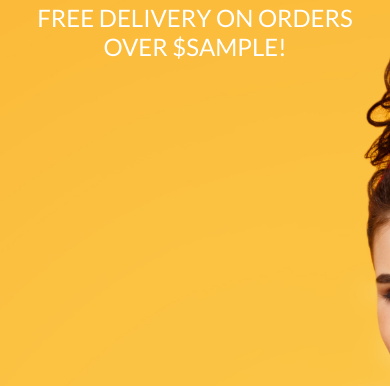
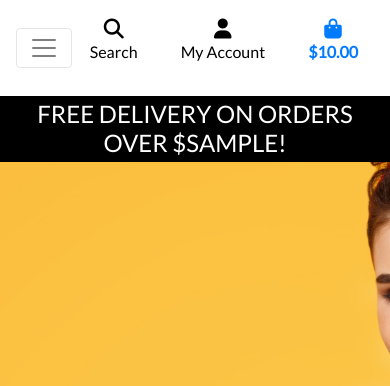
Before and after one commit to JakeCun/boutique_ado, a Django app: template templates/base.html in a window 390 px wide. Shown: the top 386 px of the page. Run offline with Django 5.2, Linux system fonts and the light colour scheme; the template is opened without the code that fills it: most values are stand-ins (such as "Sample title", 1, 10 or a date in 2020); some libraries are stand-ins or nearby versions.

Commit message:
Add mobile header and main nav bar

```diff
--- a/static/css/base.css
+++ b/static/css/base.css
@@ -56,6 +56,11 @@ body {
     border: 1px solid black !important;
 }
 
+.bg-black {
+    background: #000 !important;
+}
+
+
 /* -------------------------------- Media Queries */
 
 /* Slightly larger container on xl screens */
--- a/templates/base.html
+++ b/templates/base.html
@@ -14,7 +14,7 @@
     {% endblock %}
 
     {% block corecss %}
-        <link rel="stylesheet" href="https://cdn.jsdelivr.net/npm/bootstrap@4.6.2/dist/css/bootstrap.min.css" integrity="sha384-xOolHFLEh07PJGoPkLv1IbcEPTNtaed2xpHsD9ESMhqIYd0nLMwNLD69Npy4HI+N" crossorigin="anonymous">
+        <link rel="stylesheet" href="https://stackpath.bootstrapcdn.com/bootstrap/4.4.1/css/bootstrap.min.css" integrity="sha384-Vkoo8x4CGsO3+Hhxv8T/Q5PaXtkKtu6ug5TOeNV6gBiFeWPGFN9MuhOf23Q9Ifjh" crossorigin="anonymous">
         <link rel="stylesheet" href="https://fonts.googleapis.com/css?family=Lato&display=swap">
         <link rel="stylesheet" href="{% static 'css/base.css' %}">
     {% endblock %}
@@ -24,16 +24,15 @@
 
     {% block corejs %}
         <script src="https://kit.fontawesome.com/34a6ddd7bb.js" crossorigin="anonymous"></script>
-        <script src="https://cdn.jsdelivr.net/npm/jquery@3.5.1/dist/jquery.min.js" integrity="sha256-9/aliU8dGd2tb6OSsuzixeV4y/faTqgFtohetphbbj0=" crossorigin="anonymous"></script>
+        <script src="https://code.jquery.com/jquery-3.4.1.slim.min.js" integrity="sha384-J6qa4849blE2+poT4WnyKhv5vZF5SrPo0iEjwBvKU7imGFAV0wwj1yYfoRSJoZ+n" crossorigin="anonymous"></script>
         <script src="https://cdn.jsdelivr.net/npm/popper.js@1.16.0/dist/umd/popper.min.js" integrity="sha384-Q6E9RHvbIyZFJoft+2mJbHaEWldlvI9IOYy5n3zV9zzTtmI3UksdQRVvoxMfooAo" crossorigin="anonymous"></script>
-        <script src="https://cdn.jsdelivr.net/npm/bootstrap@4.4.1/dist/js/bootstrap.min.js" integrity="sha384-wfSDF2E50Y2D1uUdj0O3uMBJnjuUD4Ih7YwaYd1iqfktj0Uod8GCExl3Og8ifwB6" crossorigin="anonymous"></script>
+        <script src="https://stackpath.bootstrapcdn.com/bootstrap/4.4.1/js/bootstrap.min.js" integrity="sha384-wfSDF2E50Y2D1uUdj0O3uMBJnjuUD4Ih7YwaYd1iqfktj0Uod8GCExl3Og8ifwB6" crossorigin="anonymous"></script>
     {% endblock %}
 
     {% block extra_js %}
     {% endblock %}
 
-
-    <title>Boutique Ado{% block extra_title %}{% endblock %}</title>
+    <title>Boutique Ado {% block extra_title %}{% endblock %}</title>
   </head>
   <body>
     <header class="container-fluid fixed-top">
@@ -50,7 +49,7 @@
                         <div class="input-group-append">
                             <button class="form-control btn btn-black border border-black rounded-0" type="submit">
                                 <span class="icon">
-                                    <i class="fas fa-search"></i>
+                                    <i class="fa-solid fa-magnifying-glass"></i>
                                 </span>
                             </button>
                         </div>
@@ -62,7 +61,7 @@
                     <li class="list-inline-item dropdown">
                         <a class="text-black nav-link" href="#" id="user-options" data-toggle="dropdown" aria-haspopup="true" aria-expanded="false">
                             <div class="text-center">
-                                <div><i class="fas fa-user fa-lg"></i></div>
+                                <div><i class="fa-solid fa-user"></i></div>
                                 <p class="my-0">My Account</p>
                             </div>
                         </a>
@@ -96,12 +95,22 @@
                 </ul>
             </div>
         </div>
+        <div class="row bg-white">
+            <nav class="navbar navbar-expand-lg navbar-light w-100">
+                <button class="navbar-toggler" type="button" data-toggle="collapse" data-target="#main-nav" aria-controls="main-nav" aria-expanded="false" aria-label="Toggle navigation">
+                    <span class="navbar-toggler-icon"></span>
+                </button>
+                {% include 'includes/mobile-top-header.html' %}
+                {% include 'includes/main-nav.html' %}
+            </nav>
+        </div>
         <div id="delivery-banner" class="row text-center">
             <div class="col bg-black text-white">
                 <h4 class="logo-font my-1">Free delivery on orders over ${{ free_shipping_threshold }}!</h4>
             </div>
         </div>
     </header>
+
     {% if messages %}
         <div class="message-container"></div>
     {% endif %}
@@ -109,12 +118,12 @@
     {% block page_header %}
     {% endblock %}
 
-
     {% block content %}
     {% endblock %}
 
     {% block postloadjs %}
     {% endblock %}
 
+
   </body>
 </html>
--- /dev/null
+++ b/templates/includes/main-nav.html
@@ -0,0 +1,54 @@
+<div class="collapse navbar-collapse" id="main-nav">
+    <ul class="navbar-nav w-auto mx-auto">
+        <!-- All Products Dropdown -->
+        <li class="nav-item dropdown">
+            <a class="logo-font font-weight-bold nav-link text-black mr-5" href="#" id="all-products-link" data-toggle="dropdown" aria-haspopup="true" aria-expanded="false">
+                All Products
+            </a>
+            <div class="dropdown-menu border-0" aria-labelledby="all-products-link" style="left: 50%; transform: translateX(-50%); right: auto;">
+                <a href="" class="dropdown-item">By Price</a>
+                <a href="" class="dropdown-item">By Rating</a>
+                <a href="" class="dropdown-item">By Category</a>
+                <a href="" class="dropdown-item">All Products</a>
+            </div>
+        </li>
+
+        <!-- Clothing Dropdown -->
+        <li class="nav-item dropdown">
+            <a class="logo-font font-weight-bold nav-link text-black mr-5" href="#" id="clothing-link" data-toggle="dropdown" aria-haspopup="true" aria-expanded="false">
+                Clothing
+            </a>
+            <div class="dropdown-menu border-0" aria-labelledby="clothing-link" style="left: 50%; transform: translateX(-50%); right: auto;">
+                <a href="" class="dropdown-item">Activewear &amp; Essentials</a>
+                <a href="" class="dropdown-item">Jeans</a>
+                <a href="" class="dropdown-item">Shirts</a>
+                <a href="" class="dropdown-item">All Clothing</a>
+            </div>
+        </li>
+
+        <!-- Homeware Dropdown -->
+        <li class="nav-item dropdown">
+            <a class="logo-font font-weight-bold nav-link text-black mr-5" href="#" id="homeware-link" data-toggle="dropdown" aria-haspopup="true" aria-expanded="false">
+                Homeware
+            </a>
+            <div class="dropdown-menu border-0" aria-labelledby="homeware-link" style="left: 50%; transform: translateX(-50%); right: auto;">
+                <a href="" class="dropdown-item">Bed &amp; Bath</a>
+                <a href="" class="dropdown-item">Kitchen &amp; Dining</a>
+                <a href="" class="dropdown-item">All Homeware</a>
+            </div>
+        </li>
+
+        <!-- Special Offers Dropdown -->
+        <li class="nav-item dropdown">
+            <a class="logo-font font-weight-bold nav-link text-black" href="#" id="specials-link" data-toggle="dropdown" aria-haspopup="true" aria-expanded="false">
+                Special Offers
+            </a>
+            <div class="dropdown-menu border-0" aria-labelledby="specials-link" style="left: 50%; transform: translateX(-50%); right: auto;">
+                <a href="" class="dropdown-item">New Arrivals</a>
+                <a href="" class="dropdown-item">Deals</a>
+                <a href="" class="dropdown-item">Clearance</a>
+                <a href="" class="dropdown-item">All Specials</a>
+            </div>
+        </li>
+    </ul>
+</div>
--- /dev/null
+++ b/templates/includes/mobile-top-header.html
@@ -0,0 +1,63 @@
+<ul class="list-inline">
+    <!-- Search Dropdown -->
+    <li class="list-inline-item dropdown">
+        <a class="text-black nav-link d-block d-lg-none" href="#" id="mobile-search" data-toggle="dropdown" aria-haspopup="true" aria-expanded="false">
+            <div class="text-center">
+                <div><i class="fas fa-search fa-lg"></i></div>
+                <p class="my-0">Search</p>
+            </div>
+        </a>
+        <div class="dropdown-menu border-0 w-100 p-3 rounded-0 my-0" aria-labelledby="mobile-search" style="left: 50%; transform: translateX(-50%); right: auto;">
+            <form class="form" method="GET" action="">
+                <div class="input-group w-100">
+                    <input class="form-control border border-black rounded-0" type="text" name="q" placeholder="Search our site">
+                    <div class="input-group-append">
+                        <button class="form-control btn btn-black border border-black rounded-0" type="submit">
+                            <span class="icon">
+                                <i class="fas fa-search"></i>
+                            </span>
+                        </button>
+                    </div>
+                </div>
+            </form>
+        </div>
+    </li>
+
+    <!-- User Options Dropdown -->
+    <li class="list-inline-item dropdown">
+        <a class="text-black nav-link d-block d-lg-none" href="#" id="user-options" data-toggle="dropdown" aria-haspopup="true" aria-expanded="false">
+            <div class="text-center">
+                <div><i class="fas fa-user fa-lg"></i></div>
+                <p class="my-0">My Account</p>
+            </div>
+        </a>
+        <div class="dropdown-menu border-0" aria-labelledby="user-options" style="left: 50%; transform: translateX(-50%); right: auto;">
+            {% if request.user.is_authenticated %}
+                {% if request.user.is_superuser %}
+                    <a href="{% url 'account_logout' %}" class="dropdown-item">Product Management</a>
+                {% endif %}
+                <a href="{% url 'profile' %}" class="dropdown-item">My Profile</a>
+                <a href="{% url 'account_logout' %}" class="dropdown-item">Logout</a>
+            {% else %}
+                <a href="{% url 'account_signup' %}" class="dropdown-item">Register</a>
+                <a href="{% url 'account_login' %}" class="dropdown-item">Login</a>
+            {% endif %}
+        </div>
+    </li>
+
+    <!-- Shopping Bag Icon -->
+    <li class="list-inline-item">
+        <a class="{% if grand_total %}text-primary font-weight-bold{% else %}text-black{% endif %} nav-link d-block d-lg-none" href="">
+            <div class="text-center">
+                <div><i class="fas fa-shopping-bag fa-lg"></i></div>
+                <p class="my-0">
+                    {% if grand_total %}
+                        ${{ grand_total|floatformat:2 }}
+                    {% else %}
+                        $0.00
+                    {% endif %}
+                </p>
+            </div>
+        </a>
+    </li>
+ </ul>
```
